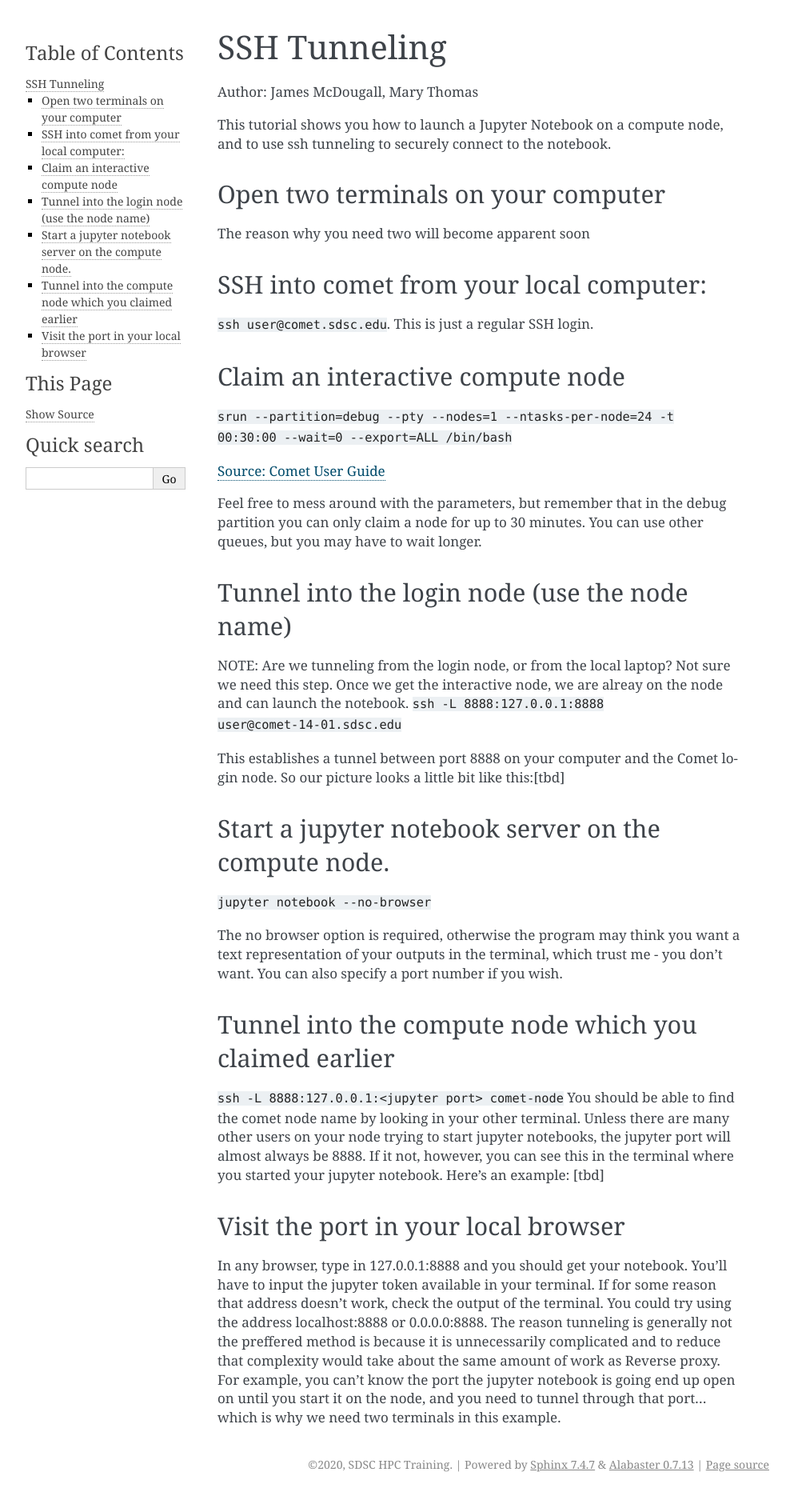
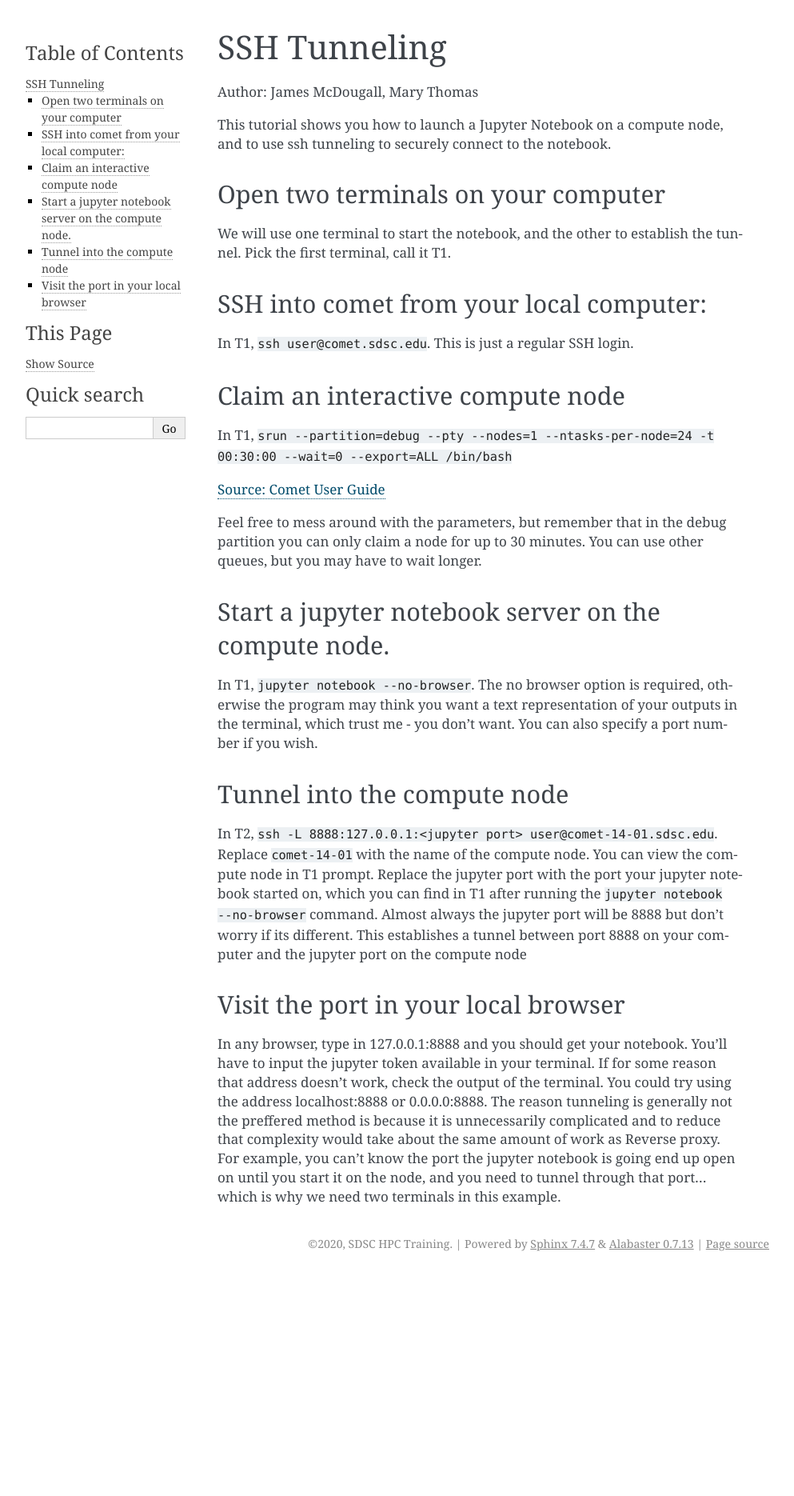
Before and after one commit to sdsc-hpc-training-org/notebooks-101, a Sphinx documentation site: the page built from Docs/source/methods/tunneling.md, in a window 1280 px wide. Shown: the whole page at 80% size, without its empty margins (148-1141 px from the left). Built offline with Sphinx 7.4.7, drawn with Linux system fonts in a browser that asks for light colours; after the commit the page ends 1594 px from its top, so only the background shows below that.

Commit message:
Update tunneling

```diff
--- a/Docs/source/methods/tunneling.md
+++ b/Docs/source/methods/tunneling.md
@@ -4,33 +4,24 @@ Author: James McDougall, Mary Thomas
 This tutorial shows you how to launch a Jupyter Notebook on a compute node, and to use ssh tunneling to securely connect to the notebook.
 
 ## Open two terminals on your computer
-The reason why you need two will become apparent soon
+We will use one terminal to start the notebook, and the other to establish the tunnel. Pick the first terminal, call it T1.
 
 ## SSH into comet from your local computer:
-`ssh user@comet.sdsc.edu`. This is just a regular SSH login.
+In T1, `ssh user@comet.sdsc.edu`. This is just a regular SSH login.
 
 ## Claim an interactive compute node
-`srun --partition=debug --pty --nodes=1 --ntasks-per-node=24 -t 00:30:00 --wait=0 --export=ALL /bin/bash`
+In T1, `srun --partition=debug --pty --nodes=1 --ntasks-per-node=24 -t 00:30:00 --wait=0 --export=ALL /bin/bash`
 
 [Source: Comet User Guide](https://www.sdsc.edu/support/user_guides/comet.html)
 
 Feel free to mess around with the parameters, but remember that in the debug partition you can only claim a node for up to 30 minutes. You can use other queues, but you may have to wait longer.
 
-## Tunnel into the login node (use the node name)
-NOTE: Are we tunneling from the login node, or from the local laptop?
-Not sure we need this step. Once we get the interactive node, we are alreay on the node and can launch the notebook.
-`ssh -L 8888:127.0.0.1:8888 user@comet-14-01.sdsc.edu`
+## Start a jupyter notebook server on the compute node.
+In T1, `jupyter notebook --no-browser`. The no browser option is required, otherwise the program may think you want a text representation of your outputs in the terminal, which trust me - you don't want.  You can also specify a port number if you wish.
 
-This establishes a tunnel between port 8888 on your computer and the Comet login node. So our picture looks a little bit like this:[tbd]
-
-## Start a jupyter notebook server on the compute node.
-`jupyter notebook --no-browser`
-
-The no browser option is required, otherwise the program may think you want a text representation of your outputs in the terminal, which trust me - you don't want.  You can also specify a port number if you wish.
-
-## Tunnel into the compute node which you claimed earlier
-`ssh -L 8888:127.0.0.1:<jupyter port> comet-node`
-You should be able to find the comet node name by looking in your other terminal. Unless there are many other users on your node trying to start jupyter notebooks, the jupyter port will almost always be 8888. If it not, however, you can see this in the terminal where you started your jupyter notebook. Here's an example: [tbd]
+## Tunnel into the compute node
+In T2, `ssh -L 8888:127.0.0.1:<jupyter port> user@comet-14-01.sdsc.edu`. Replace `comet-14-01` with the name of the compute node. You can view the compute node in T1 prompt. Replace the jupyter port with the port your jupyter notebook started on, which you can find in T1 after running the `jupyter notebook --no-browser` command. Almost always the jupyter port will be 8888 but don't worry if its different.
+This establishes a tunnel between port 8888 on your computer and the jupyter port on the compute node
 
 ## Visit the port in your local browser
 In any browser, type in 127.0.0.1:8888 and you should get your notebook. You'll have to input the jupyter token available in your terminal.
```
